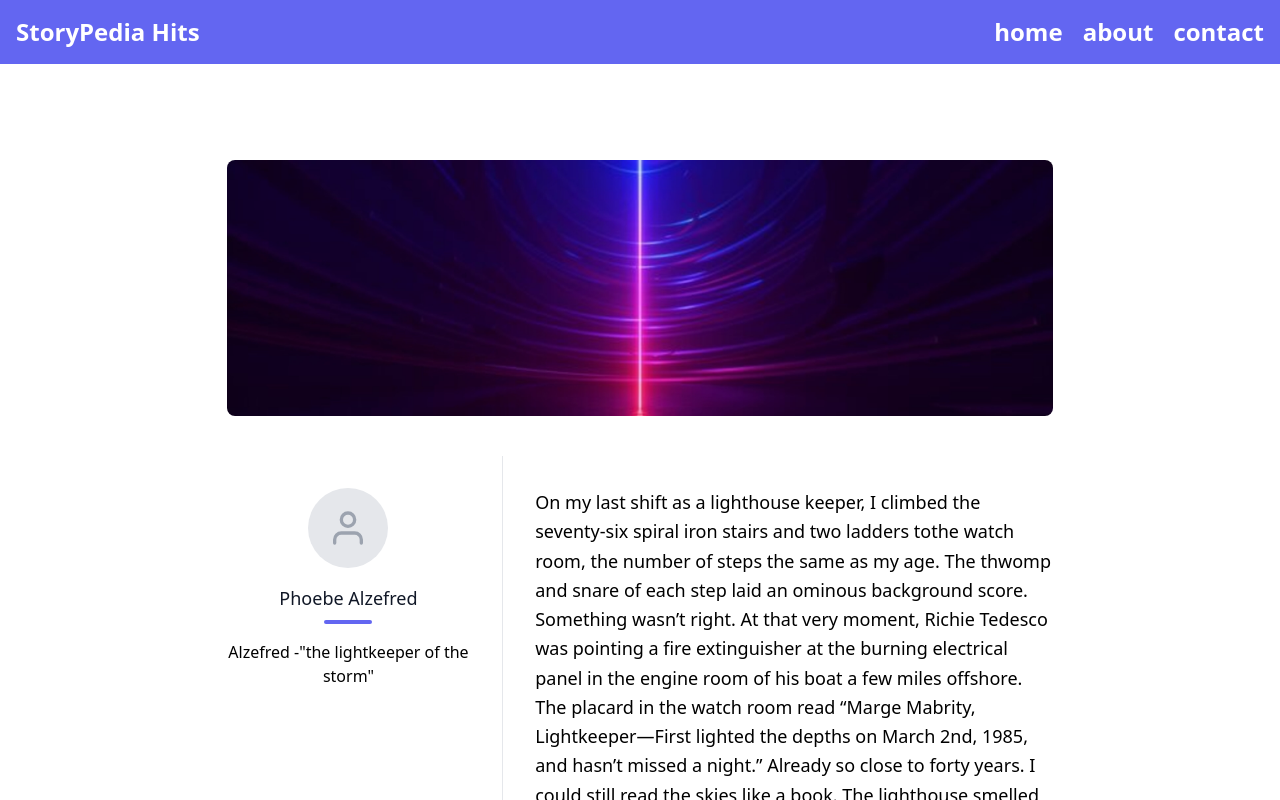
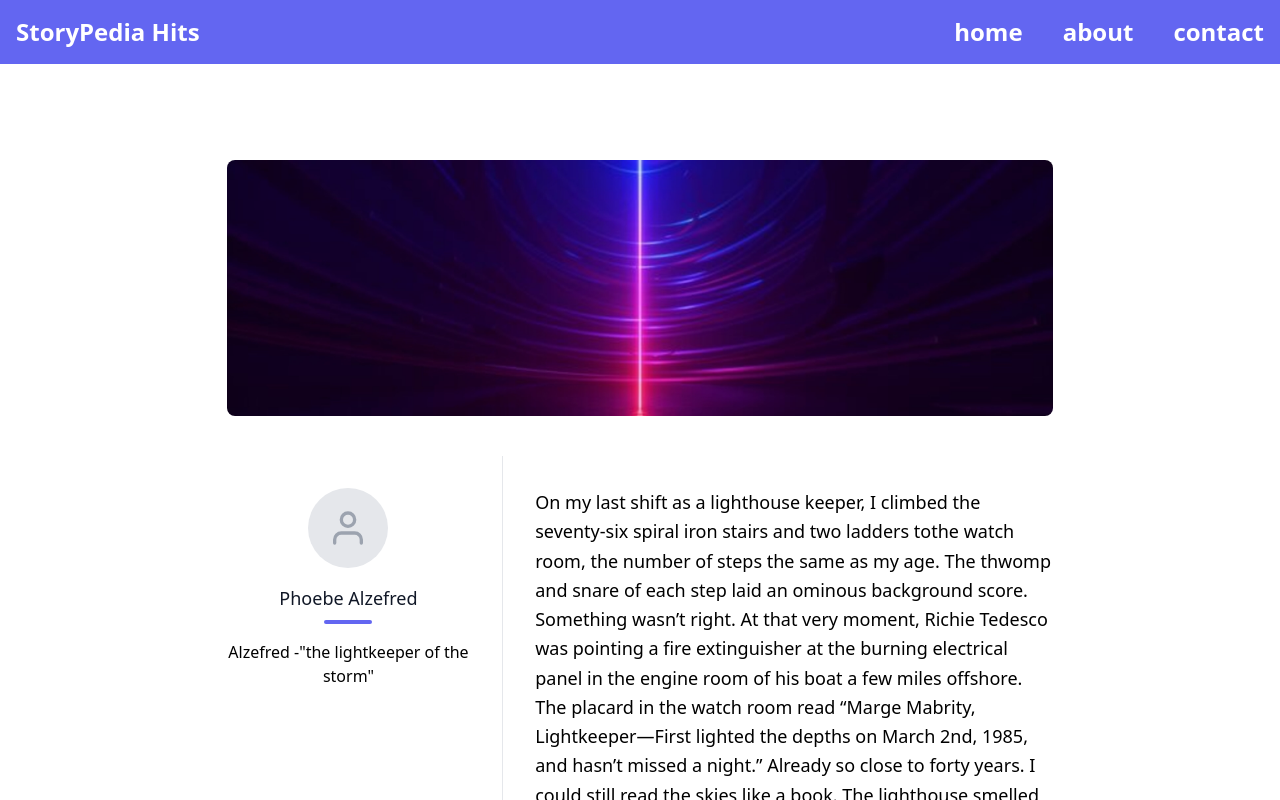
Before and after one commit to saurav-mahto/StoryPedianew, a website: page index.html in a window 1280 px wide. Shown: the top 800 px of the page. Drawn offline with Linux system fonts and the light colour scheme.

Commit message:
Update index.html

```diff
--- a/index.html
+++ b/index.html
@@ -15,7 +15,7 @@
 
     <nav class=" p-4 font-bold items-center text-2xl bg-indigo-500 text-white flex md:justify-between flex-col md:flex-row">
     <div class="logo">StoryPedia Hits</div>
-<ul class="flex md:space-x-5 md:flex-row flex-col items-center">
+<ul class="flex md:space-x-5 justify-center md:justify-normal gap-5  items-center">
     <li>home</li>
     <li>about</li>
     <li>contact</li>
```
